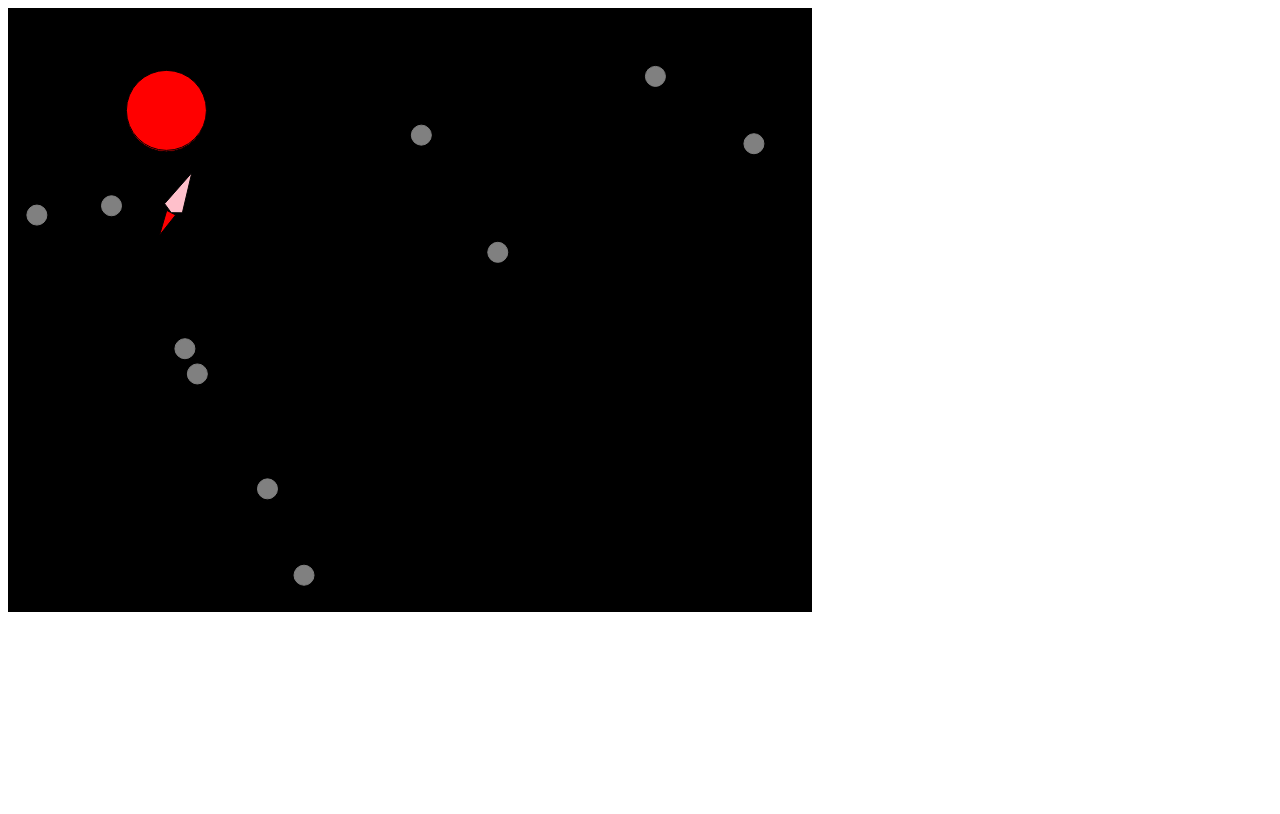
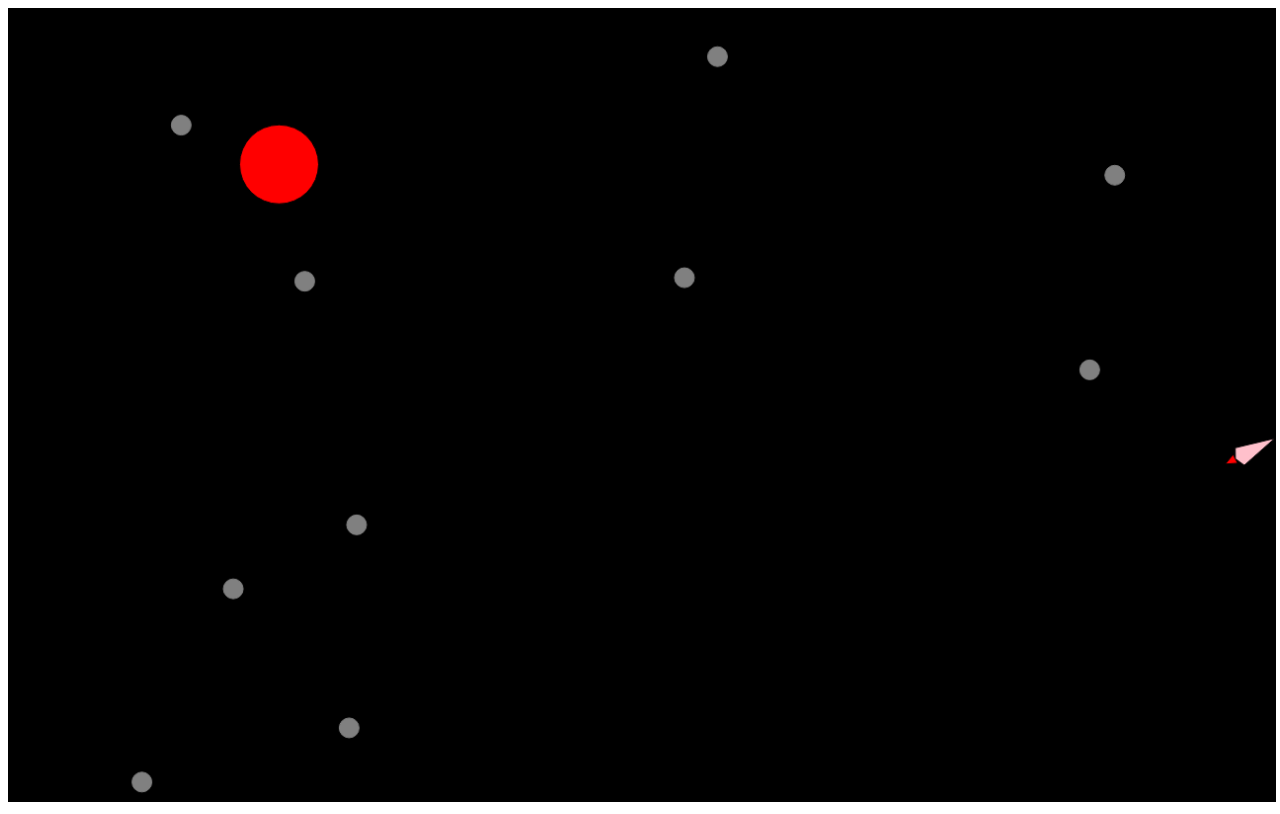
Before and after one commit to 810180/Advanced-Animation-Period-4, a plain HTML site: page Lab 9-16 RocketShip/index.html in a window 1280 px wide. Drawn offline with Linux system fonts and the light colour scheme.

Commit message:
9-16 Comments
Canvas now covers all of the window. Comments added to make code slightly more readable.

```diff
--- a/Lab 9-16 RocketShip/index.html
+++ b/Lab 9-16 RocketShip/index.html
@@ -1,7 +1,7 @@
 <!DOCTYPE html>
 <html>
   <head>
-    <title>Vector Lab</title>
+    <title>Rocket Ship</title>
     <meta charset="utf-8">
     <link rel="stylesheet" type="text/css" href="mystyles.css">
     <script src="main.js"></script>
@@ -10,6 +10,6 @@
   </head>
 
   <body>
-    <canvas id="cnv" width="800" height="600"></canvas>
+    <canvas id="cnv"></canvas>
   </body>
 </html>
--- a/Lab 9-16 RocketShip/main.js
+++ b/Lab 9-16 RocketShip/main.js
@@ -7,33 +7,40 @@ let rocket;
 let planet;
 let trail;
 var asteroid = [];
+//asteroid is a global to let each asteroid run invidually
 
 function init() {
     canvas = document.getElementById("cnv");
     context = canvas.getContext("2d");
-    rocket = new Rocket(Math.random()*canvas.width, Math.random()*canvas.height, 40);
-    planet = new Rocket(canvas.width-rocket.loc.x,canvas.height-rocket.loc.y, 40);
-    trail = new Rocket(rocket.loc.x,rocket.loc.y, 40);
-    planet.vel.x=0;
-    planet.vel.y=0;
+    //width and height are set here instead of in indext to make it full page window
+    context.canvas.width = window.innerWidth;
+    context.canvas.height = window.innerHeight;
+    //rocket,planet, and trail are initialized here
+    rocket = new Rocket(Math.random() * canvas.width, Math.random() * canvas.height, 40);
+    planet = new Rocket(canvas.width - rocket.loc.x, canvas.height - rocket.loc.y, 40);
+    trail = new Rocket(rocket.loc.x, rocket.loc.y, 40);//trail location is matched with rocket's
+    //planet velocity is set to 0 manually to prevent the planet from moving around before the rocket gets close
+    planet.vel.x = 0;
+    planet.vel.y = 0;
     loadAsteroid(10);
     animate();      // kick off the animation
 }
 
 function loadAsteroid(n) {
-    for(let i =0;i<n;i++){
-        asteroid.push(new Rocket(Math.random()*canvas.width, Math.random()*canvas.height, 10));
+    //load asteroid is its own function so it can scale
+    for (let i = 0; i < n; i++) {
+        asteroid.push(new Rocket(Math.random() * canvas.width, Math.random() * canvas.height, 10));
     }
 }
 
 function animate() {
     context.clearRect(0, 0, canvas.width, canvas.height);
     trail.run();//needs to be ahead of rocket in code
-    rocket.run();//rocket
-    for(let i = 0; i<asteroid.length;i++){
+    //running the trail AFTER the asteroid changes the asteroid with the last indext to be the color of the trail
+    rocket.run();//rocket is currently below asteroids when rendering
+    for (let i = 0; i < asteroid.length; i++) {
         asteroid[i].run();
     }
-
     planet.run();
     requestAnimationFrame(animate); // next cycle
 }
--- a/Lab 9-16 RocketShip/mystyles.css
+++ b/Lab 9-16 RocketShip/mystyles.css
@@ -1,4 +1,7 @@
 canvas {
     border: solid black 2px;
     background-color: black;
+    width: 100%;/*width and height are set to 100% so they reach the bounds of the window*/
+    height: 100%;
+    margin: 0;
 }
--- a/Lab 9-16 RocketShip/rocket.js
+++ b/Lab 9-16 RocketShip/rocket.js
@@ -10,18 +10,20 @@ function Rocket(x, y, d) {
 
 Rocket.prototype.run = function () {
   this.render();
-  trail.vel.x=rocket.vel.x;
-  trail.vel.y=rocket.vel.y;
-  trail.acc.x=rocket.acc.x;
-  trail.acc.y=rocket.acc.y;
+  //trail velocity and accel have to be manually matched here(could be set in update?)
+  trail.vel.x = rocket.vel.x;
+  trail.vel.y = rocket.vel.y;
+  trail.acc.x = rocket.acc.x;
+  trail.acc.y = rocket.acc.y;
   this.update();
   this.edgeCheck();
 }
 
 Rocket.prototype.render = function () {
-  for(let i = 0;i<asteroid.length;i++){
-    if(this===asteroid[i]){//asteroid rendering
-      this.clr = "#808080";
+  for (let i = 0; i < asteroid.length; i++) {
+    if (this === asteroid[i]) {
+      //asteroid rendering
+      this.clr = "#808080";//this.clr is set here instead of in initialzing portion to make it keep colors for objects seperate
       context.beginPath();
       context.arc(this.loc.x, this.loc.y, this.diam, 0, 2 * Math.PI);
       context.strokeStyle = this.clr;
@@ -30,90 +32,93 @@ Rocket.prototype.render = function () {
       context.stroke();
     }
   }
-  if(this===rocket){
+  if (this === rocket) {
     this.clr = "#FFC0CB";
-  context.beginPath();    // clear old path
-  context.save();
+    context.beginPath();    // clear old path
+    context.save();
     context.translate(this.loc.x, this.loc.y);
     context.rotate(this.vel.getDirection());
     //rocket drawing here
     context.strokeStyle = this.clr;
-    context.moveTo(this.diam,0);
-    context.lineTo(0,this.diam/4);
-    context.lineTo(-this.diam/8,0);
-    context.lineTo(0,-this.diam/4);
+    context.moveTo(this.diam, 0);
+    context.lineTo(0, this.diam / 4);
+    context.lineTo(-this.diam / 8, 0);
+    context.lineTo(0, -this.diam / 4);
     context.closePath();
     context.fillStyle = this.clr;
     context.fill();
-   context.restore();
-   context.stroke();   // render the stroke
+    context.restore();
+    context.stroke();   // render the stroke
   }
-  if(this===trail){
-    this.clr = "red";//causes an asteroid to turn red
+  if (this === trail) {//the trail and rocket have to be seperate objects
+    this.clr = "red";
     context.save();
     context.translate(this.loc.x, this.loc.y);
     context.rotate(this.vel.getDirection());
     context.strokeStyle = this.clr;
     //flame drawing here
-    context.moveTo(-this.diam/8,0);
-    context.lineTo(-this.diam/8,this.diam/8);
-    context.lineTo(-this.diam/4*Math.abs(rocket.vel.getMagnitude()),0);
-    context.lineTo(-this.diam/8,-this.diam/8);
-    context.closePath();
+    context.moveTo(-this.diam / 8, 0);
+    context.lineTo(-this.diam / 8, this.diam / 8);
+    context.lineTo(-this.diam / 4 * Math.abs(rocket.vel.getMagnitude()), 0);
+    context.lineTo(-this.diam / 8, -this.diam / 8);
+    context.closePath();//close path will help fill the object
     context.fillStyle = this.clr;
     context.fill();
     context.restore();
     context.stroke();
   }
-  if(this===planet){
+  if (this === planet) {
     this.clr = "red";
     context.beginPath();
-    context.arc(this.loc.x, this.loc.y, this.diam, 0, 2 * Math.PI);  //  change x and y to this.loc.x and this.loc.y
-    context.strokeStyle = "black";  // color to fill
-    context.fillStyle = this.clr;     // color to stroke
-    context.fill();     // render the fill
-    context.stroke();   // render the stroke
+    context.arc(this.loc.x, this.loc.y, this.diam, 0, 2 * Math.PI);//standard circle generation
+    context.strokeStyle = "black";
+    context.fillStyle = this.clr;
+    context.fill();
+    context.stroke();
   }
 }
 
 Rocket.prototype.update = function () {
-  if(this === rocket||this=== trail){
+  if (this === rocket || this === trail) {
 
     let d = this.loc.distance(planet.loc);
-    this.acc = JSVector.subGetNew(planet.loc,this.loc);
+    this.acc = JSVector.subGetNew(planet.loc, this.loc);
     this.acc.normalize();
     this.acc.multiply(0.05);
     this.vel.add(this.acc);
     this.vel.limit(3.05);//rocket must be slighly faster in order to catch up to planet
 
-  } else if(this === planet && this.loc.distance(rocket.loc)<150){
+  } else if (this === planet && this.loc.distance(rocket.loc) < 150) {
     let d = this.loc.distance(rocket.loc);
-    this.acc = JSVector.subGetNew(this.loc,rocket.loc);
+    this.acc = JSVector.subGetNew(this.loc, rocket.loc);
+    //acceleration is calculated and limited here
     this.acc.normalize();
     this.acc.multiply(0.05);
     this.vel.add(this.acc);
     this.vel.limit(3);
-    if(this.loc.distance(rocket.loc)<this.diam*2){//rocket has to touch
-      this.loc.x = Math.random()*canvas.width;
-      this.loc.y = Math.random()*canvas.height;
+    if (this.loc.distance(rocket.loc) < this.diam * 2) {//checks if the rocket touches the planet to moves planet
+      this.loc.x = Math.random() * canvas.width;
+      this.loc.y = Math.random() * canvas.height;
     }
-  } else if(this === planet && this.loc.distance(rocket.loc)>200 && this.vel.getMagnitude()>0){
-    this.vel.setMagnitude(this.vel.getMagnitude()-0.05);
+  } else if (this === planet && this.loc.distance(rocket.loc) > 200 && this.vel.getMagnitude() > 0) {
+    //if the planet is far from the rocket then it stops acceleration
+    this.vel.setMagnitude(this.vel.getMagnitude() - 0.05);
   }
   this.loc.add(this.vel);
 }
 
 Rocket.prototype.edgeCheck = function () {
+  //rocket/trail/planet/asteroids will loop back to other side once they reach the edge
   if (this.loc.y > canvas.height) {
     this.loc.y = 0;
   }
-  if(this.loc.y<0){
+  if (this.loc.y < 0) {
     this.loc.y = canvas.height;
   }
   if (this.loc.x > canvas.width) {
     this.loc.x = 0;
   }
-  if(this.loc.x<0){
+  if (this.loc.x < 0) {
     this.loc.x = canvas.width;
   }
 }
```
